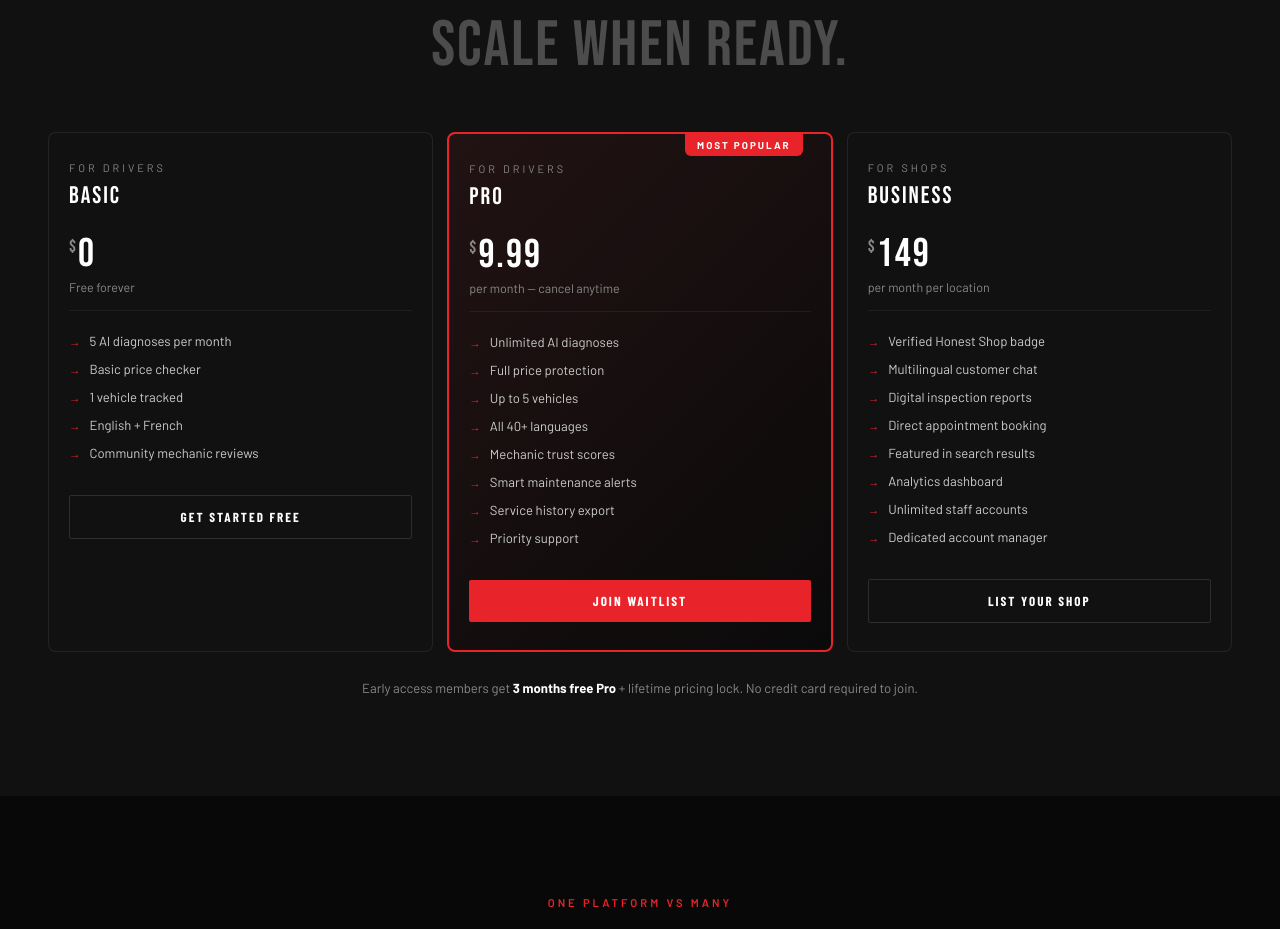
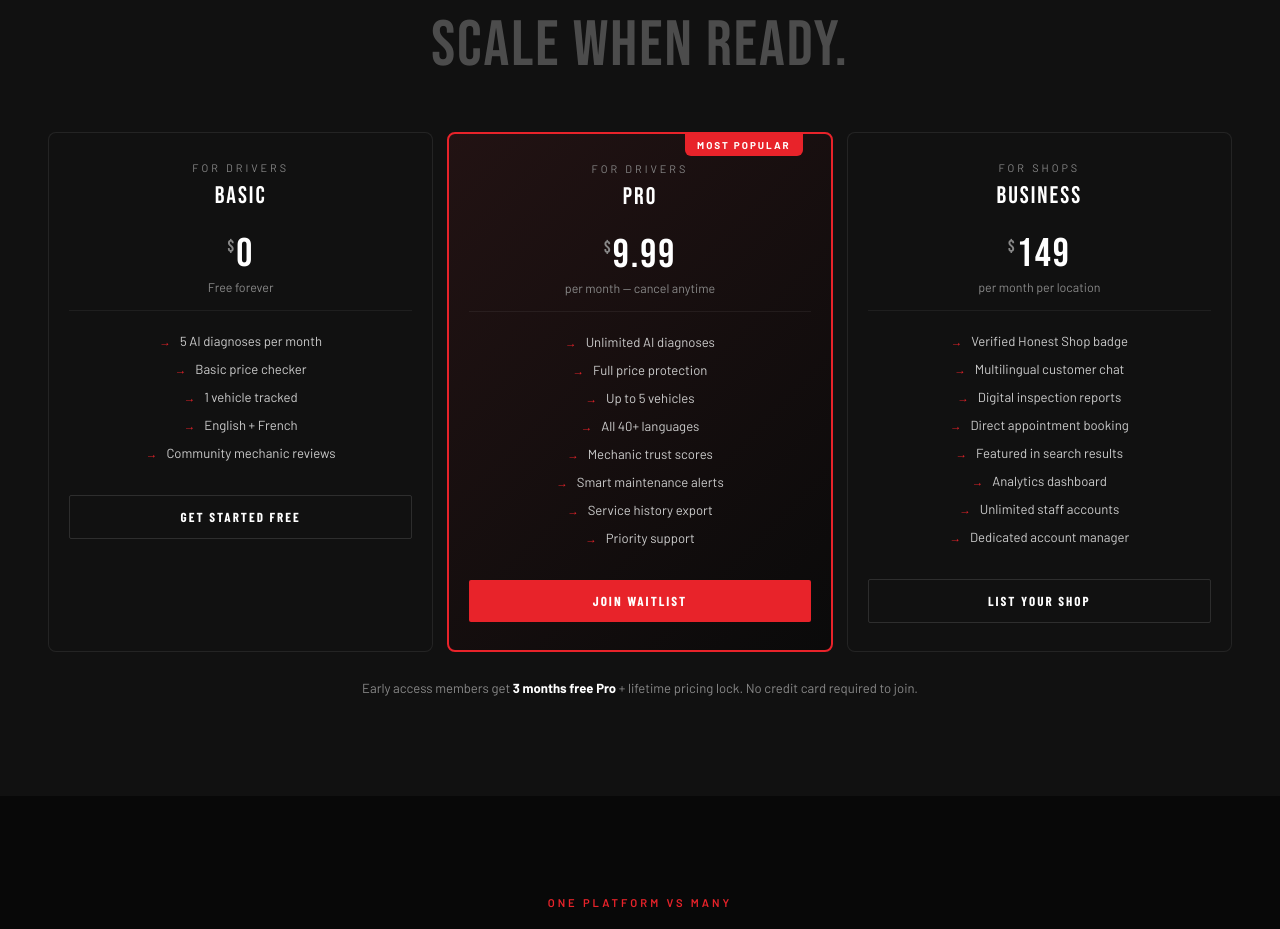
Before and after one commit to Mecha-app/Mecha-app, a React (Create React App) app in the folder frontend/: page / in a window 1280 px wide. Shown: the part 9820-10749 px from the top of the page. Built offline with nearby package versions, Linux system fonts and the light colour scheme; no server answers.

Commit message:
Center pricing card text

```diff
--- a/frontend/src/pages/LandingPage.js
+++ b/frontend/src/pages/LandingPage.js
@@ -411,7 +411,7 @@ export default function LandingPage(){
             {tier:'For Drivers',name:'Pro',price:'9.99',period:'per month — cancel anytime',feats:['Unlimited AI diagnoses','Full price protection','Up to 5 vehicles','All 40+ languages','Mechanic trust scores','Smart maintenance alerts','Service history export','Priority support'],cta:'Join Waitlist',featured:true},
             {tier:'For Shops',name:'Business',price:'149',period:'per month per location',feats:['Verified Honest Shop badge','Multilingual customer chat','Digital inspection reports','Direct appointment booking','Featured in search results','Analytics dashboard','Unlimited staff accounts','Dedicated account manager'],cta:'List Your Shop',featured:false},
           ].map(({tier,name,price,period,feats,cta,featured})=>(
-            <div key={name} style={{background:featured?'linear-gradient(135deg,rgba(232,35,42,0.08),#0a0a0a)':'#111',border:featured?`2px solid ${R}`:`1px solid rgba(255,255,255,0.08)`,borderRadius:8,padding:'28px 20px',position:'relative',overflow:'hidden',transition:'all .3s'}}>
+            <div key={name} style={{background:featured?'linear-gradient(135deg,rgba(232,35,42,0.08),#0a0a0a)':'#111',border:featured?`2px solid ${R}`:`1px solid rgba(255,255,255,0.08)`,borderRadius:8,padding:'28px 20px',position:'relative',overflow:'hidden',transition:'all .3s',textAlign:'center'}}>
               {featured&&<div style={{position:'absolute',top:0,right:28,background:R,fontSize:'.62rem',fontWeight:700,letterSpacing:2,textTransform:'uppercase',padding:'5px 12px',borderRadius:'0 0 6px 6px'}}>Most Popular</div>}
               <div style={{fontSize:'.68rem',letterSpacing:3,textTransform:'uppercase',color:'#888',marginBottom:7}}>{tier}</div>
               <div style={{fontFamily:"'Bebas Neue'",fontSize:'1.5rem',letterSpacing:2,marginBottom:22}}>{name}</div>
@@ -419,7 +419,7 @@ export default function LandingPage(){
               <div style={{fontSize:'.78rem',color:'#888',marginTop:4,marginBottom:0}}>{period}</div>
               <div style={{height:1,background:'rgba(255,255,255,0.06)',margin:'16px 0'}}/>
               <ul style={{listStyle:'none',marginBottom:0}}>
-                {feats.map(f=><li key={f} style={{fontSize:'.82rem',color:'#ccc',padding:'6px 0',display:'flex',alignItems:'center',gap:9}}><span style={{color:R,fontSize:'.72rem'}}>→</span>{f}</li>)}
+                {feats.map(f=><li key={f} style={{fontSize:'.82rem',color:'#ccc',padding:'6px 0',display:'flex',alignItems:'center',gap:9,justifyContent:'center'}}><span style={{color:R,fontSize:'.72rem'}}>→</span>{f}</li>)}
               </ul>
               <a href="#waitlist" onClick={e=>{e.preventDefault();navigate('/register');}} style={{display:'block',textAlign:'center',marginTop:28,padding:13,border:featured?'none':'1px solid rgba(255,255,255,0.12)',borderRadius:2,fontFamily:"'Barlow Condensed'",fontSize:'.82rem',fontWeight:700,letterSpacing:2,textTransform:'uppercase',color:'#fff',textDecoration:'none',background:featured?R:'transparent'}}>{cta}</a>
             </div>
```
